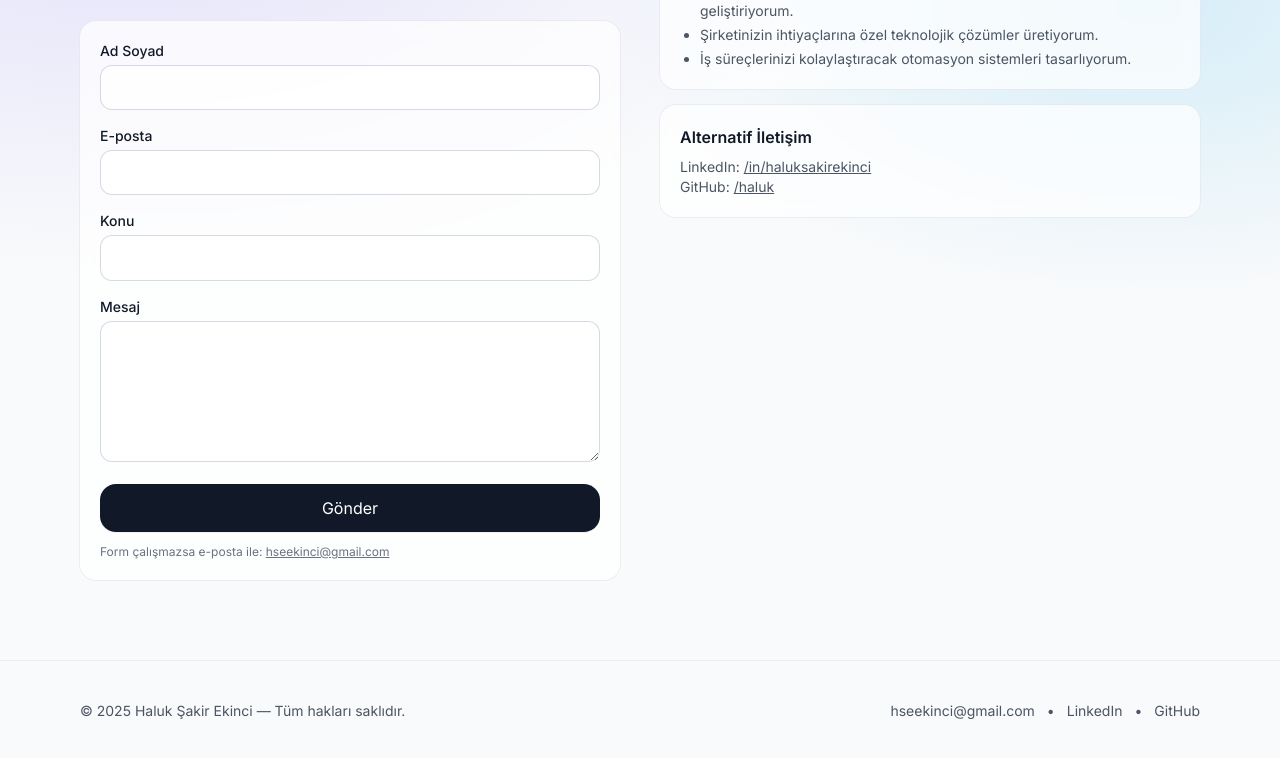
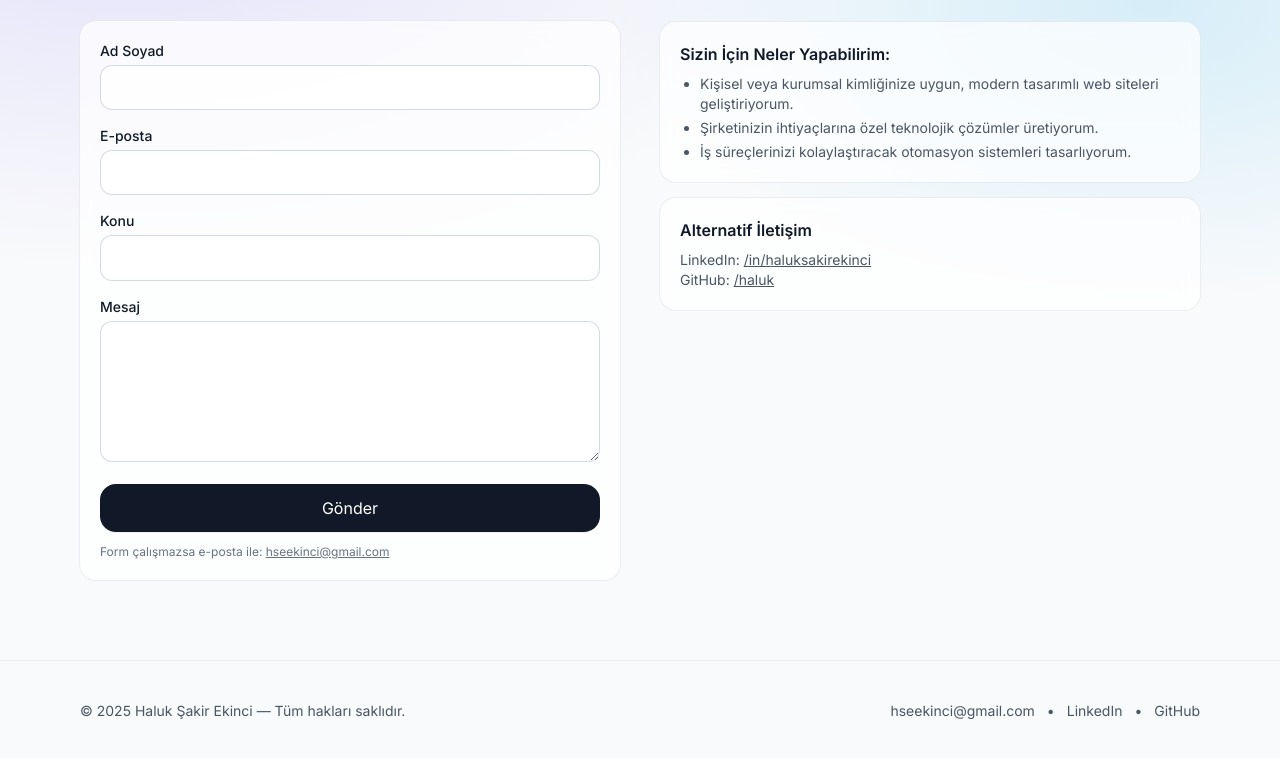
Before and after one commit to Hse38/haluk-portfolio, a plain HTML site: page contact.html in a window 1280 px wide. Shown: the part 184-942 px from the top of the page. Drawn offline with nearby package versions, Linux system fonts and the light colour scheme.

Commit message:
contact-info hizalama güncellemesi

```diff
--- a/contact.html
+++ b/contact.html
@@ -51,7 +51,7 @@
 
   <!-- MAIN -->
   <main class="max-w-6xl mx-auto px-4 pt-12">
-    <div class="grid md:grid-cols-2 gap-10">
+    <div class="grid md:grid-cols-2 gap-10 items-start">
       <!-- SOL TARAF (FORM) -->
       <div>
         <h1 class="text-3xl font-bold">İletişim</h1>
@@ -90,7 +90,7 @@
       </div>
 
       <!-- SAĞ TARAF -->
-      <div class="space-y-4">
+      <div class="space-y-4 contact-info">
         <div class="p-5 bg-white/70 dark:bg-white/5 rounded-2xl ring-1 ring-gray-200/70 dark:ring-white/10 backdrop-blur">
           <h2 class="font-semibold mb-2">Sizin İçin Neler Yapabilirim:</h2>
           <ul class="text-sm text-gray-600 dark:text-gray-300 list-disc ml-5 space-y-1">
--- a/css/site.css
+++ b/css/site.css
@@ -14,3 +14,7 @@
 .tag {
   color: #001f4d !important; /* koyu lacivert */
 }
+/* Sağ kutuyu biraz aşağı kaydırma */
+.contact-info {
+  margin-top: 5.8rem;
+}
```
